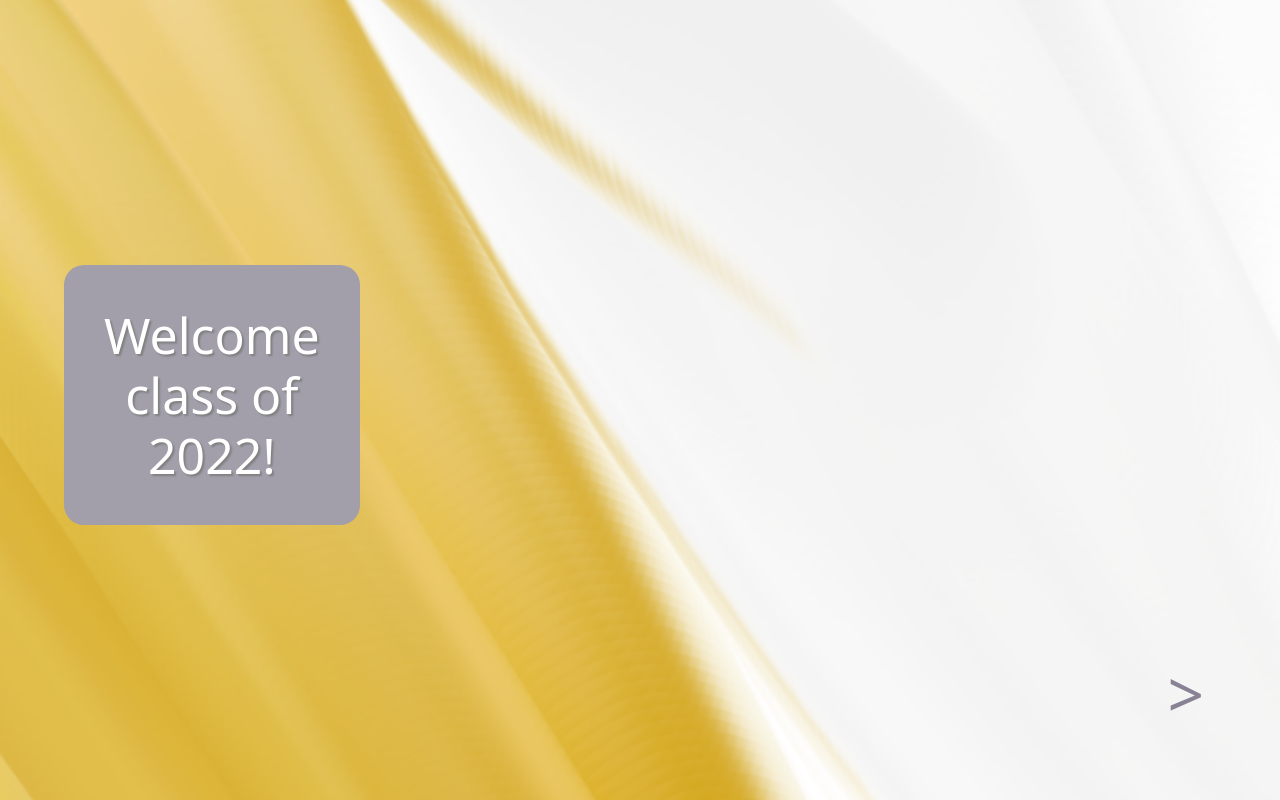
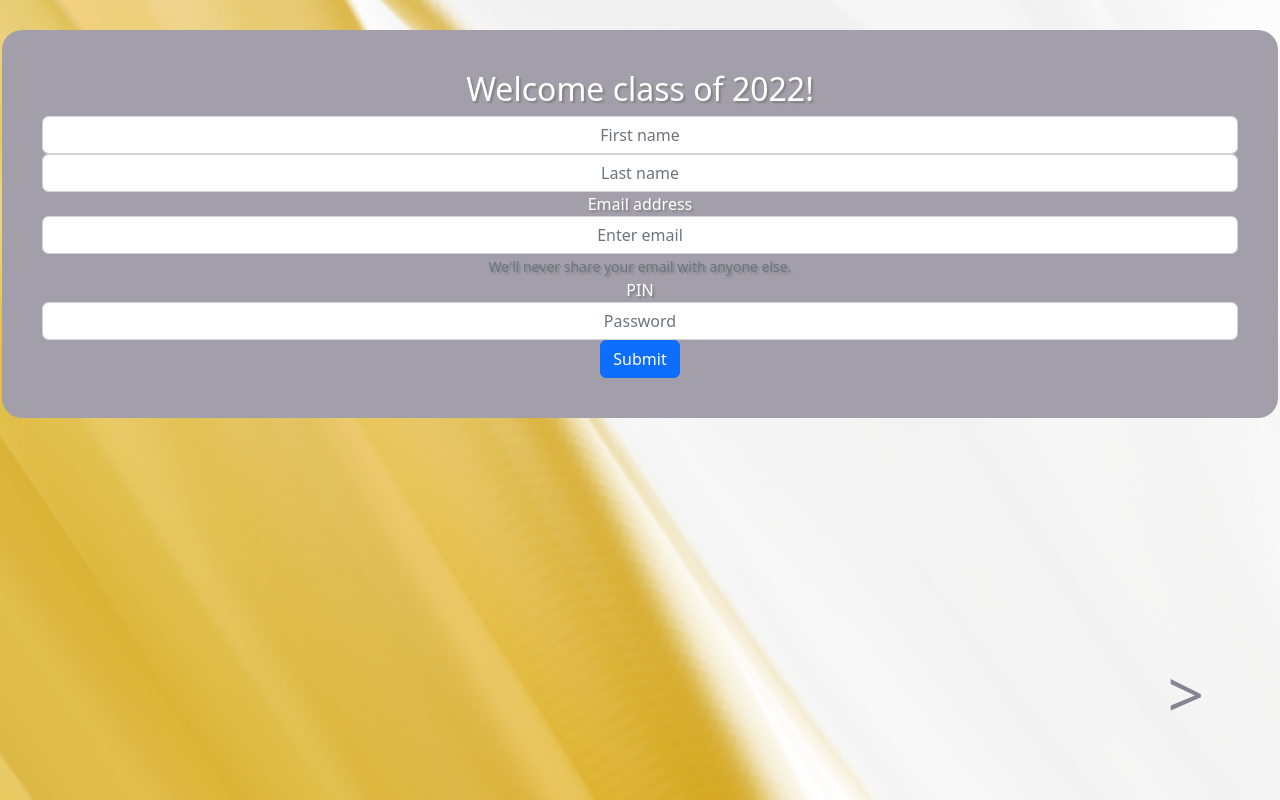
Before and after one commit to EmilyK-G/EmilyK-G-booksigningapp-client.github.io, a React (Create React App) app: page / in a window 1280 px wide. Built offline with nearby package versions, Linux system fonts and the light colour scheme; no server answers.

Commit message:
Signup form

```diff
--- a/src/components/NavBtn/NavBtn.jsx
+++ b/src/components/NavBtn/NavBtn.jsx
@@ -12,9 +12,8 @@ function NavBtn() {
   const {hideNextBtn, hidePrevBtn, nextPage, prevPage, pathname} = useContext( NavigationContext );
 
   return (
-    <>
+    <>  {pathname === '/' && <Welcome />}
         <div className='prev_btn_container_style d-flex align-items-end' >
-          {pathname === '/' && <Welcome />}
           <LoginModal userSelected={userSelected}/>
           {!hidePrevBtn && <Button
             variant='default'
--- /dev/null
+++ b/src/components/Signup/Signup.jsx
@@ -0,0 +1,37 @@
+import { useState } from 'react';
+
+function Signup() {
+    const [email, setEmail] = useState('');
+    const [pin, setPin] = useState('');
+
+    const handleSubmit = async (e)=>{
+        e.preventDefault()
+
+        console.log(email, pin)
+    }
+
+    return (
+        <form onSubmit={handleSubmit}>
+            <div className="form-row">
+            <div className="col">
+                <input type="text" className="form-control" placeholder="First name"/>
+            </div>
+            <div className="col">
+                <input type="text" className="form-control" placeholder="Last name"/>
+            </div>
+            </div>
+            <div className="form-group">
+                <label htmlFor="exampleInputEmail1">Email address</label>
+                <input type="email" onChange={(e)=>setEmail(e.target.value)} className="form-control" value={email} placeholder="Enter email"/>
+                <small id="emailHelp" className="form-text text-muted">We'll never share your email with anyone else.</small>
+            </div>
+            <div className="form-group">
+                <label htmlFor="exampleInputPassword1">PIN</label>
+                <input type="password" onChange={(e)=>setPin(e.target.value)} value={pin} className="form-control" placeholder="Password"/>
+            </div>
+            <button type="submit" className="btn btn-primary">Submit</button>
+        </form>
+    )
+}
+
+export default Signup
--- a/src/components/Welcome/Welcome.css
+++ b/src/components/Welcome/Welcome.css
@@ -1,10 +1,9 @@
 .welcome_content{
-    position: absolute;
+    position: relative;
     padding: 40px;
+    margin: 30px 2px 0 2px;
     background: #a29fab;
     text-shadow: 2px 2px 2px grey;
     color: white;
     border-radius: 20px;
-    margin-top: -375px;
-    font-size: 50px;
 }
--- a/src/components/Welcome/Welcome.jsx
+++ b/src/components/Welcome/Welcome.jsx
@@ -1,8 +1,7 @@
 import React from 'react';
 import { motion } from 'framer-motion';
+import Signup from '../Signup/Signup';
 import './Welcome.css';
-//import { useEffect } from 'react';
-//import { useSignatureContext } from "../../Hooks/SignatureContextHook";
 
 function Welcome() {
 
@@ -13,7 +12,10 @@ function Welcome() {
         animate= {{opacity: 1, x: 0}}
         exit= {{opacity:0, x:-100}}
         transition={{ duration: 0.2 }}>
-      <h2 className='welcome_content'>Welcome class of 2022!</h2>
+      <div className='welcome_content'>
+        <h2>Welcome class of 2022!</h2>
+        <Signup />
+      </div>
     </motion.div>
     </>
   )
```
Also changed, not shown: src/Hooks/UserContextHook.jsx (added, +12 -0 lines), src/components/Signup/Signup.css (added).
